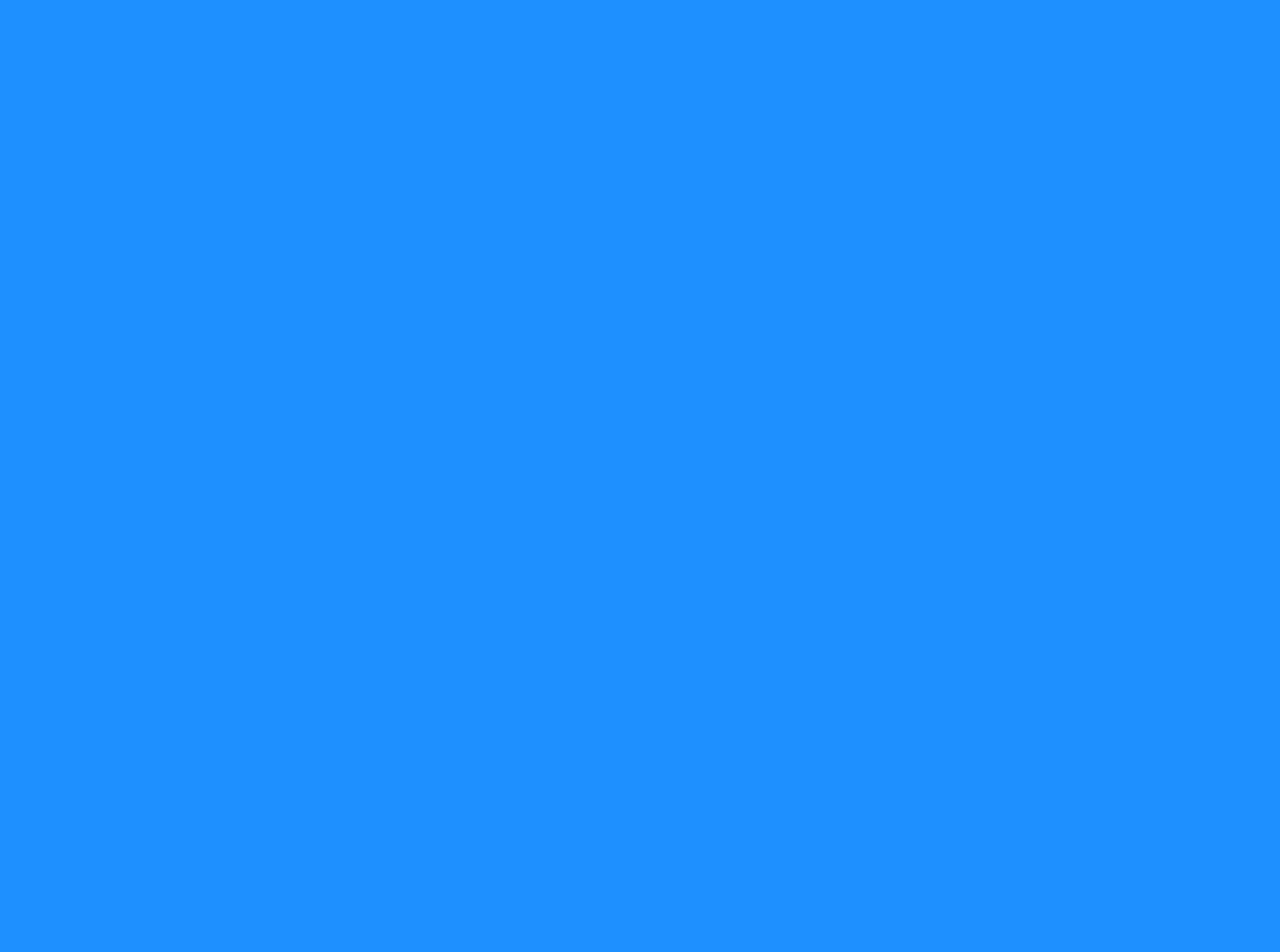
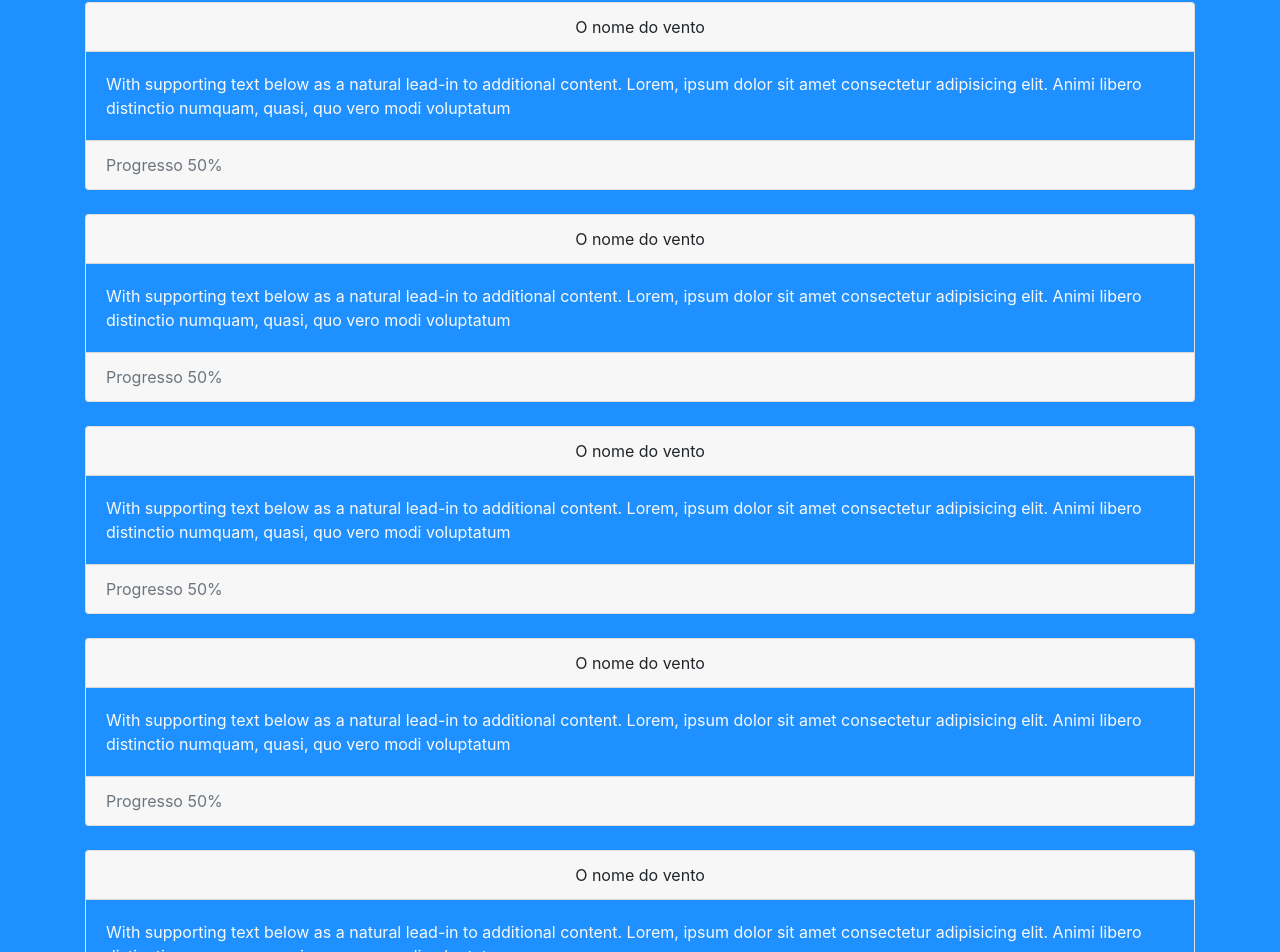
Before and after one commit to Edglatus/LerMaisMais, a React (Create React App) app: page /list in a window 1280 px wide. Shown: the part 120-1072 px from the top of the page. Before the commit the page ends 800 px from the top, so only its background shows below. Built offline with nearby package versions, Linux system fonts and the light colour scheme.

Commit message:
List Bootstrap only

```diff
--- a/public/index.html
+++ b/public/index.html
@@ -5,12 +5,14 @@
     <link rel="icon" href="%PUBLIC_URL%/favicon.ico" />
     <meta name="viewport" content="width=device-width, initial-scale=1" />
     <meta name="theme-color" content="#000000" />
-
+    <link rel="stylesheet" href="https://stackpath.bootstrapcdn.com/bootstrap/4.5.0/css/bootstrap.min.css" integrity="sha384-9aIt2nRpC12Uk9gS9baDl411NQApFmC26EwAOH8WgZl5MYYxFfc+NcPb1dKGj7Sk" crossorigin="anonymous">
     <title>Ler++</title>
   </head>
   <body>
     <noscript>You need to enable JavaScript to run this app.</noscript>
     <div id="root"></div>
-
+    <script src="https://code.jquery.com/jquery-3.5.1.slim.min.js" integrity="sha384-DfXdz2htPH0lsSSs5nCTpuj/zy4C+OGpamoFVy38MVBnE+IbbVYUew+OrCXaRkfj" crossorigin="anonymous"></script>
+    <script src="https://cdn.jsdelivr.net/npm/popper.js@1.16.0/dist/umd/popper.min.js" integrity="sha384-Q6E9RHvbIyZFJoft+2mJbHaEWldlvI9IOYy5n3zV9zzTtmI3UksdQRVvoxMfooAo" crossorigin="anonymous"></script>
+    <script src="https://stackpath.bootstrapcdn.com/bootstrap/4.5.0/js/bootstrap.min.js" integrity="sha384-OgVRvuATP1z7JjHLkuOU7Xw704+h835Lr+6QL9UvYjZE3Ipu6Tp75j7Bh/kR0JKI" crossorigin="anonymous"></script>
   </body>
 </html>
--- a/src/pages/List/index.js
+++ b/src/pages/List/index.js
@@ -1,11 +1,68 @@
-import React from 'react';
+import React from "react";
 
 // import { Container } from './styles';
 
 function List() {
   return (
     <div className="container">
-      Hello
+      <div class="alert alert-info text-center mt-4 mb-5" role="alert">
+        Ler++
+      </div>
+      <div class="card mb-4">
+        <div class="card-header text-center">O nome do vento</div>
+        <div class="card-body">
+          <p class="card-text text-light">
+            With supporting text below as a natural lead-in to additional
+            content. Lorem, ipsum dolor sit amet consectetur adipisicing elit.
+            Animi libero distinctio numquam, quasi, quo vero modi voluptatum
+          </p>
+        </div>
+        <div class="card-footer text-muted">Progresso 50%</div>
+      </div>
+      <div class="card mb-4">
+        <div class="card-header text-center">O nome do vento</div>
+        <div class="card-body">
+          <p class="card-text text-light">
+            With supporting text below as a natural lead-in to additional
+            content. Lorem, ipsum dolor sit amet consectetur adipisicing elit.
+            Animi libero distinctio numquam, quasi, quo vero modi voluptatum
+          </p>
+        </div>
+        <div class="card-footer text-muted">Progresso 50%</div>
+      </div>
+      <div class="card mb-4">
+        <div class="card-header text-center">O nome do vento</div>
+        <div class="card-body">
+          <p class="card-text text-light">
+            With supporting text below as a natural lead-in to additional
+            content. Lorem, ipsum dolor sit amet consectetur adipisicing elit.
+            Animi libero distinctio numquam, quasi, quo vero modi voluptatum
+          </p>
+        </div>
+        <div class="card-footer text-muted">Progresso 50%</div>
+      </div>
+      <div class="card mb-4">
+        <div class="card-header text-center">O nome do vento</div>
+        <div class="card-body">
+          <p class="card-text text-light">
+            With supporting text below as a natural lead-in to additional
+            content. Lorem, ipsum dolor sit amet consectetur adipisicing elit.
+            Animi libero distinctio numquam, quasi, quo vero modi voluptatum
+          </p>
+        </div>
+        <div class="card-footer text-muted">Progresso 50%</div>
+      </div>
+      <div class="card mb-4">
+        <div class="card-header text-center">O nome do vento</div>
+        <div class="card-body">
+          <p class="card-text text-light">
+            With supporting text below as a natural lead-in to additional
+            content. Lorem, ipsum dolor sit amet consectetur adipisicing elit.
+            Animi libero distinctio numquam, quasi, quo vero modi voluptatum
+          </p>
+        </div>
+        <div class="card-footer text-muted">Progresso 50%</div>
+      </div>
     </div>
   );
 }
```
